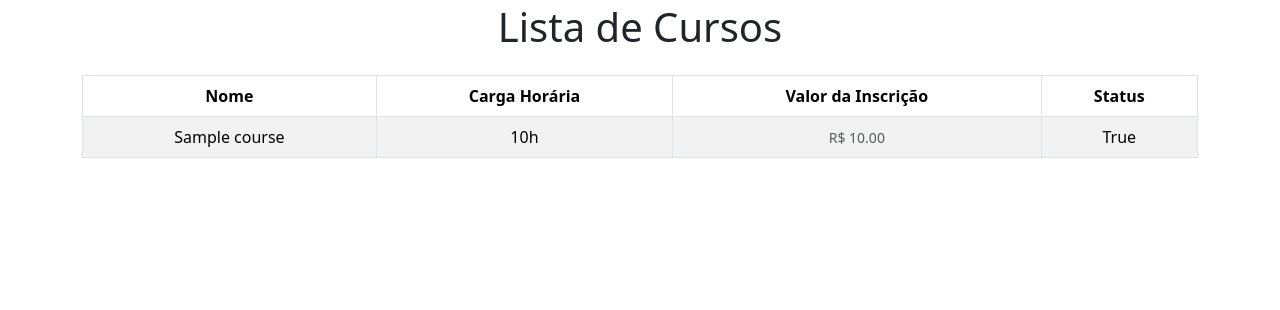
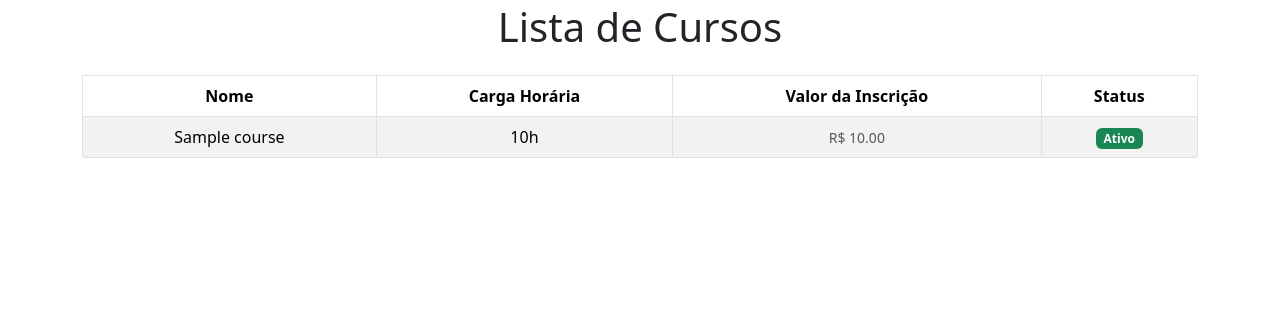
Before and after one commit to manoelcn/academia-dev-python, a Django app: page /courses/list/ in a window 1280 px wide. Shown: the part 165-475 px from the top of the page. Run offline with Django 5.2, Linux system fonts and the light colour scheme; tables that the repository leaves empty hold one stand-in row (values such as "Sample post").

Commit message:
style: adiciona cores para ativos e inativos na tabela

```diff
--- a/courses/templates/course_list.html
+++ b/courses/templates/course_list.html
@@ -26,7 +26,13 @@
                         <td>{{ course.name }}</td>
                         <td>{{ course.duration_hours }}h</td>
                         <td><span class="text-muted small">R$ {{ course.enrollment_fee }}</span></td>
-                        <td>{{ course.status     }}</td>
+                        <td>
+                            {% if course.status == True %}
+                                <span class="badge bg-success">Ativo</span>
+                            {% else %}
+                                <span class="badge bg-danger">Inativo</span>
+                            {% endif %}
+                        </td>
                     </tr>
                     {% endfor %}
                 </tbody>
```
